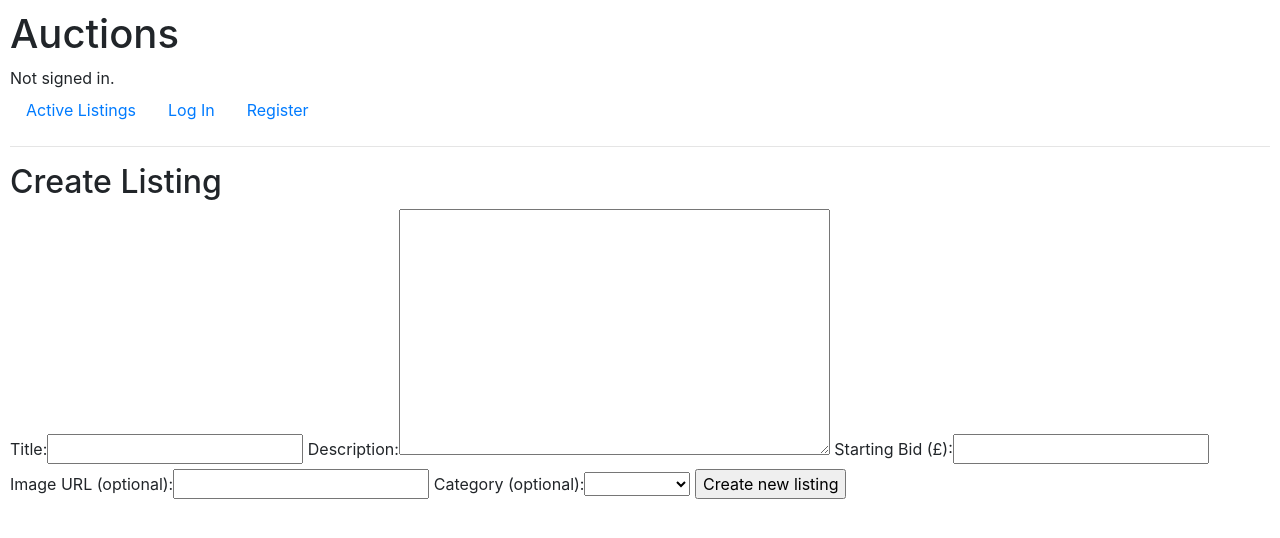
After one commit to hannabh/cs50_web, a Django app: page /create_listing in a window 1280 px wide. The commit adds this page. Shown: the top 538 px of the page. Run offline with Django 3.2, Linux system fonts and the light colour scheme; some libraries are stand-ins or nearby versions.

Commit message:
create listing page

```diff
--- /dev/null
+++ b/commerce/auctions/templates/auctions/create_listing.html
@@ -0,0 +1,11 @@
+{% extends "auctions/layout.html" %}
+
+{% block body %}
+    <h2>Create Listing</h2>
+
+    <form action="" method="post">
+        {% csrf_token %}
+        {{ form }}
+        <input type="submit" value="Create new listing">
+    </form>
+{% endblock %}
--- a/commerce/auctions/templates/auctions/index.html
+++ b/commerce/auctions/templates/auctions/index.html
@@ -3,5 +3,8 @@
 {% block body %}
     <h2>Active Listings</h2>
 
-    TODO
+    {% for listing in listings %}
+        <ul> {{  listing.title  }} </ul>
+    {% endfor %}
+
 {% endblock %}
--- a/commerce/auctions/templates/auctions/layout.html
+++ b/commerce/auctions/templates/auctions/layout.html
@@ -21,6 +21,9 @@
                 <a class="nav-link" href="{% url 'index' %}">Active Listings</a>
             </li>
             {% if user.is_authenticated %}
+            <li class="nav-item">
+                <a class="nav-link" href="{% url 'create_listing' %}">Create Listing</a>
+            </li>
                 <li class="nav-item">
                     <a class="nav-link" href="{% url 'logout' %}">Log Out</a>
                 </li>
--- a/commerce/auctions/urls.py
+++ b/commerce/auctions/urls.py
@@ -6,5 +6,6 @@ urlpatterns = [
     path("", views.index, name="index"),
     path("login", views.login_view, name="login"),
     path("logout", views.logout_view, name="logout"),
-    path("register", views.register, name="register")
+    path("register", views.register, name="register"),
+    path("create_listing", views.create_listing, name="create_listing")
 ]
--- a/commerce/auctions/views.py
+++ b/commerce/auctions/views.py
@@ -3,12 +3,32 @@ from django.db import IntegrityError
 from django.http import HttpResponse, HttpResponseRedirect
 from django.shortcuts import render
 from django.urls import reverse
+from django import forms
 
-from .models import User
+from .models import User, Listing
+
+
+class NewListingForm(forms.Form):
+    CATEGORIES = [
+    (None, ''),
+    ('FASHION', 'Fashion'),
+    ('TOYS', 'Toys'),
+    ('HOME', 'Home'),
+    ('ELECTRONICS', 'Electronics'),
+    ('BOOKS', 'Books'),
+    ]
+
+    title= forms.CharField(label="Title", max_length=64)
+    description= forms.CharField(label="Description", max_length=255, widget=forms.Textarea())
+    starting_bid = forms.DecimalField(label="Starting Bid (£)", min_value=0, decimal_places=2, max_digits=6)
+    image_url = forms.URLField(label="Image URL (optional)", required=False)
+    category = forms.ChoiceField(choices=CATEGORIES, label="Category (optional)", required=False)
 
 
 def index(request):
-    return render(request, "auctions/index.html")
+    return render(request, "auctions/index.html", {
+        "listings": Listing.objects.all()
+    })
 
 
 def login_view(request):
@@ -61,3 +81,22 @@ def register(request):
         return HttpResponseRedirect(reverse("index"))
     else:
         return render(request, "auctions/register.html")
+
+def create_listing(request):
+    if request.method == "POST":
+        form = NewListingForm(request.POST)
+        if form.is_valid():
+            title = form.cleaned_data["title"]
+            description = form.cleaned_data["description"]
+            starting_bid = form.cleaned_data["starting_bid"]
+            image_url = form.cleaned_data["image_url"]
+            category = form.cleaned_data["category"]
+
+            listing = Listing(title=title, description=description, starting_bid=starting_bid, image_url=image_url, category=category)
+            listing.save()
+
+            return HttpResponseRedirect(reverse("index"))  # TODO redirect to new listing page
+
+    return render(request, "auctions/create_listing.html", {
+        "form": NewListingForm()
+    })
```
Also changed, not shown: commerce/auctions/models.py (+17 -0 lines).
